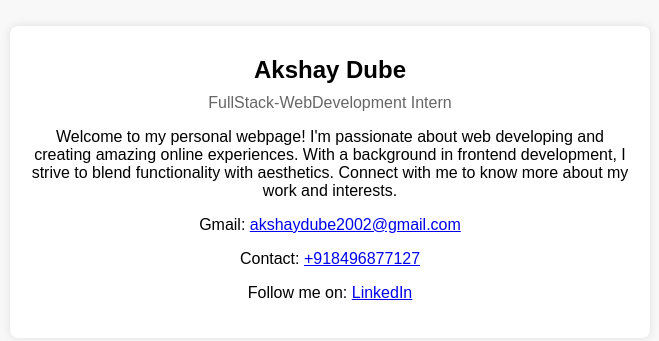
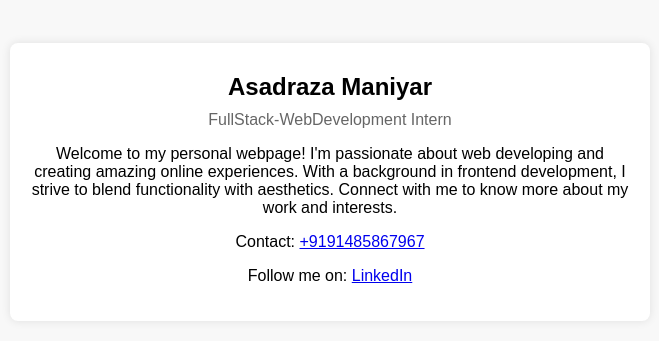
Before and after one commit to Asadraza001/WebApp, a plain HTML site: page index.html in a window 1280 px wide. Shown: the part 218-559 px from the top of the page, without its empty margins (310-969 px from the left). Drawn offline with Linux system fonts and the light colour scheme.

Commit message:
Update index.html

```diff
--- a/index.html
+++ b/index.html
@@ -47,13 +47,12 @@
 </head>
 <body>
     <div class="container">
-        <h1 class="name">Akshay Dube</h1>
+        <h1 class="name">Asadraza Maniyar</h1>
         <p class="bio">FullStack-WebDevelopment Intern</p>
         <p>Welcome to my personal webpage! I'm passionate about web developing and creating amazing online experiences. With a background in frontend development, I strive to blend functionality with aesthetics. Connect with me to know more about my work and interests.</p>
-        <p>Gmail: <a href="mailto:akshaydube2002@gmail.com?subject=Hello%20Akshay&body=I%20hope%20this%20email%20finds%20you%20well.">akshaydube2002@gmail.com</a></p>
-        <p>Contact: <a href="tel:+918496877127">+918496877127</a></p>
+        <p>Contact: <a href="tel:+9191485867967" target="_blank">+9191485867967</a></p>
 
-        <p>Follow me on: <a href="https://www.linkedin.com/in/akshay-dube-030062212?lipi=urn%3Ali%3Apage%3Ad_flagship3_profile_view_base_contact_details%3BUpKi2NHmRq6uwX7TGfKeyQ%3D%3D" target="_blank">LinkedIn</a> </p>
+        <p>Follow me on: <a href="https://www.linkedin.com/in/asadraza-maniyar-89529925b" target="_blank">LinkedIn</a> </p>
     </div>
 </body>
 </html>
```
